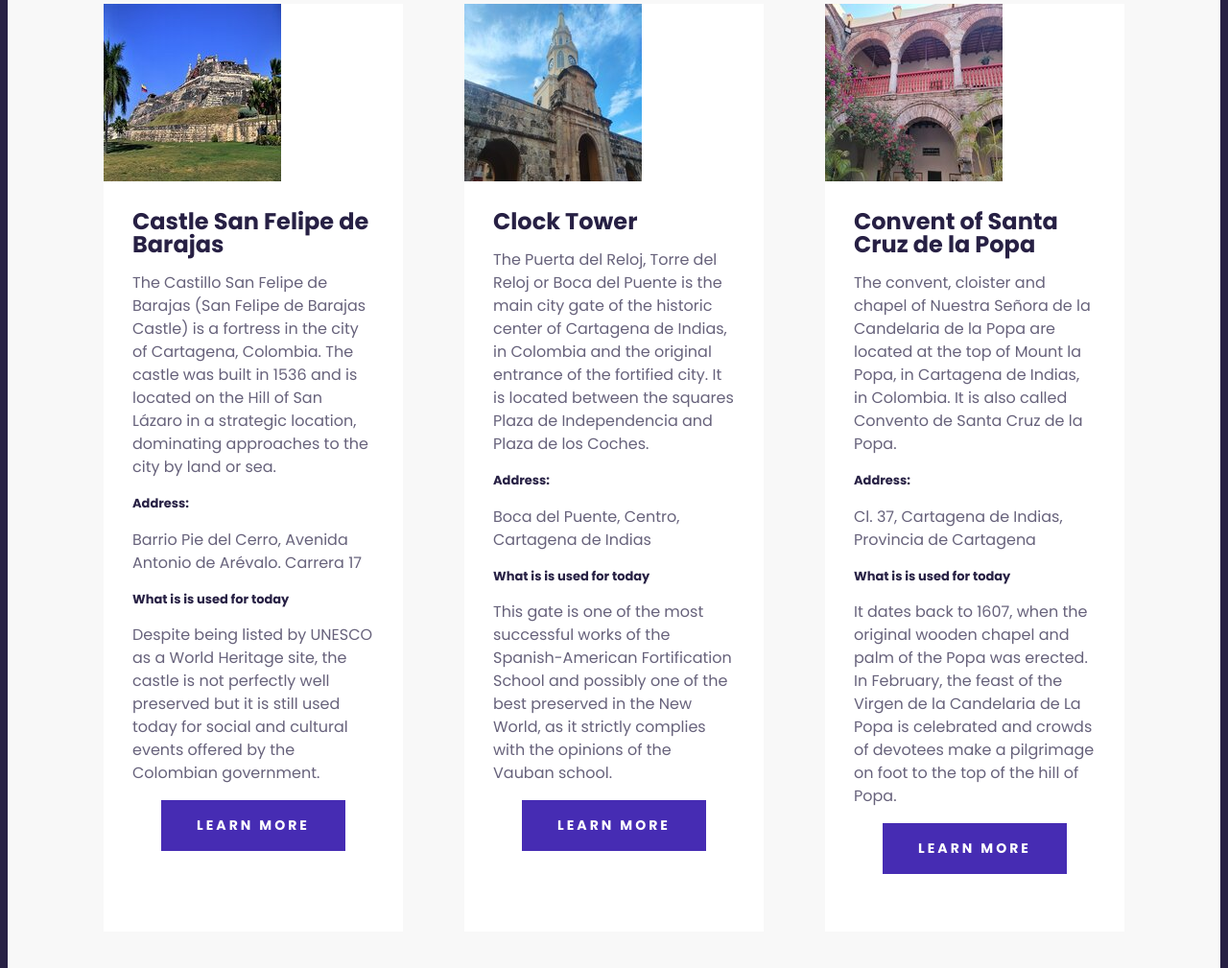
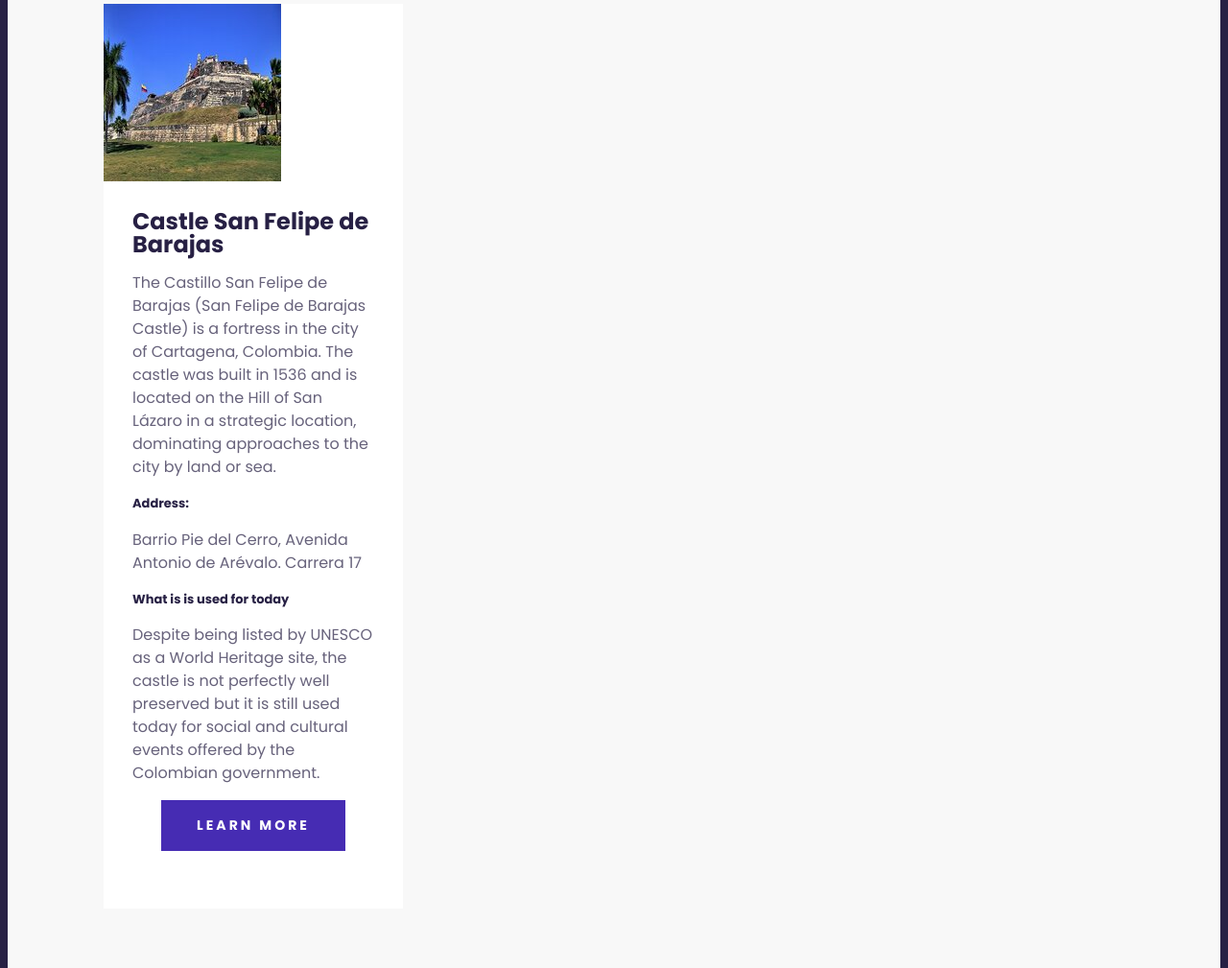
Before and after one commit to ClairePasquiou/cartagena-travel-project, a plain HTML site: page index.html in a window 1280 px wide. Shown: the part 1583-2592 px from the top of the page at 96% size. Drawn offline with Linux system fonts and the light colour scheme.

Commit message:
First card created

```diff
--- a/index.html
+++ b/index.html
@@ -66,45 +66,7 @@ Founded in 1533, the eclectic, colorful city combines old world charm with moder
 </div>
 </div>
 
-  <div class="card">
-    <div class="card-header">
-    <img src="images/Architecture/clocktower.jpg" alt="" class="img-responsive">
-    </div>
-    <div class="card-body">
-    <h4>Clock Tower</h4>
-  <p>The Puerta del Reloj, Torre del Reloj or Boca del Puente is the main city gate of the historic center of Cartagena de Indias, in Colombia and the original entrance of the fortified city. It is located between the squares Plaza de Independencia and Plaza de los Coches. </p>
-  <h5>Address:</h5>
-  <p>Boca del Puente, Centro, Cartagena de Indias</p>
-<h5>What is is used for today</h5>
-<p>This gate is one of the most successful works of the Spanish-American Fortification School and possibly one of the best preserved in the New World, as it strictly complies with the opinions of the Vauban school.</p>
-<div class="card-footer">
-<a href="https://www.cartagena.gov.co/" class="button" target="_blank">Learn more</a>
-</div>
-</div>
-</div>
 
-  <div class="card">
-    <div class="card-header">
-    <img src="images/Architecture/santacruzconvent.jpg" alt="" class="img-responsive">
-    </div>
-    <div class="card-body">
-    <h4>Convent of Santa Cruz de la Popa</h4>
-  <p>The convent, cloister and chapel of Nuestra Señora de la Candelaria de la Popa are located at the top of Mount la Popa, in Cartagena de Indias, in Colombia. It is also called Convento de Santa Cruz de la Popa.
-
- </p>
-  <h5>Address:</h5>
-  <p>Cl. 37, Cartagena de Indias, Provincia de Cartagena</p>
-<h5>What is is used for today</h5>
-<p>It dates back to 1607, when the original wooden chapel and palm of the Popa was erected.
-In February, the feast of the Virgen de la Candelaria de La Popa is celebrated and crowds of devotees make a pilgrimage on foot to the top of the hill of Popa.
-
-
-</p>
-<div class="card-footer">
-<a href="https://santuariolapopa.com/" class="button" target="_blank">Learn more</a>
-</div>
-</div>
-</div>
 
 
 </div>
```
